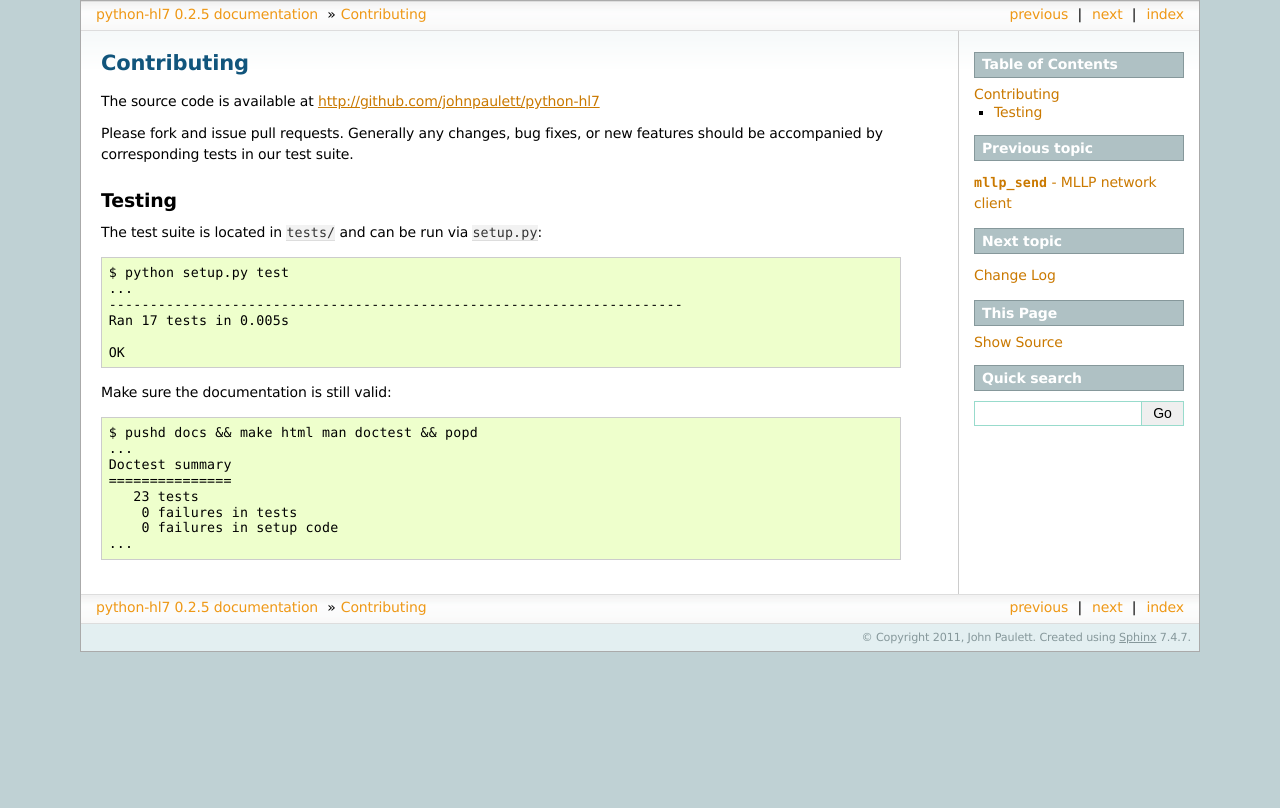
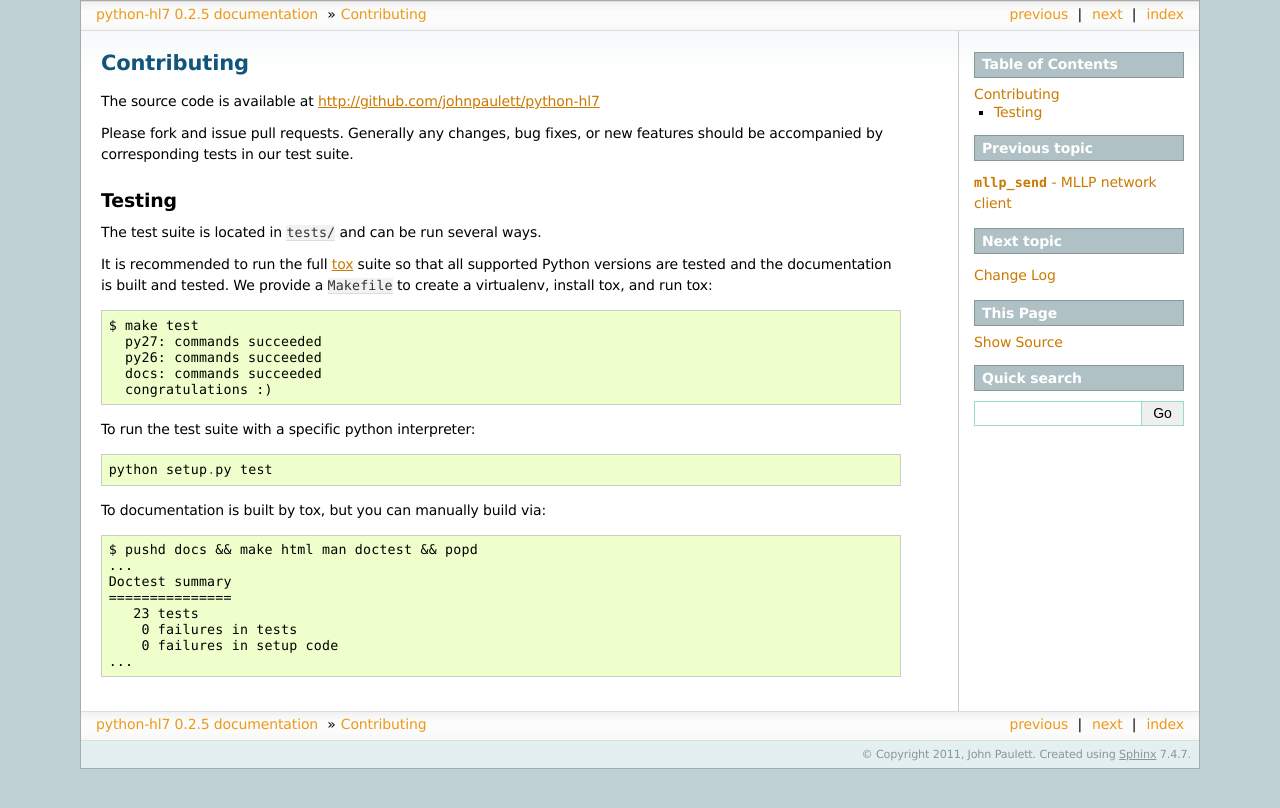
Before and after one commit to johnpaulett/python-hl7, a Sphinx documentation site: the page built from docs/contribute.rst, in a window 1280 px wide. Shown: the top 808 px of the page. Built offline with Sphinx 7.4.7, drawn with Linux system fonts in a browser that asks for light colours.

Commit message:
Add tox for running tests (via make test).
Use a Makefile to set up virtualenv and run tox.  Fix docs to cleanly
build without error.

```diff
--- a/docs/contribute.rst
+++ b/docs/contribute.rst
@@ -11,16 +11,24 @@ suite.
 Testing
 --------
 
-The test suite is located in :file:`tests/` and can be run via :file:`setup.py`::
+The test suite is located in :file:`tests/` and can be run several ways.
 
-    $ python setup.py test
-    ...
-    ----------------------------------------------------------------------
-    Ran 17 tests in 0.005s
+It is recommended to run the full `tox <http://tox.testrun.org/>`_ suite so
+that all supported Python versions are tested and the documentation is built
+and tested.  We provide a :file:`Makefile` to create a virtualenv, install tox,
+and run tox::
 
-    OK
+    $ make test
+      py27: commands succeeded
+      py26: commands succeeded
+      docs: commands succeeded
+      congratulations :)
 
-Make sure the documentation is still valid::
+To run the test suite with a specific python interpreter::
+
+    python setup.py test
+
+To documentation is built by tox, but you can manually build via::
 
    $ pushd docs && make html man doctest && popd
    ...
--- a/docs/mllp_send.rst
+++ b/docs/mllp_send.rst
@@ -1,3 +1,5 @@
+.. _mllp-send:
+
 ===================================
 ``mllp_send`` - MLLP network client
 ===================================
--- /dev/null
+++ b/requirements.txt
@@ -0,0 +1,4 @@
+# pip Requirements for developing python-hl7 (not required to use as a library)
+tox==1.4.3
+pep8==1.4.6
+Sphinx==1.1.3
```
Also changed, not shown: 4 other files.
